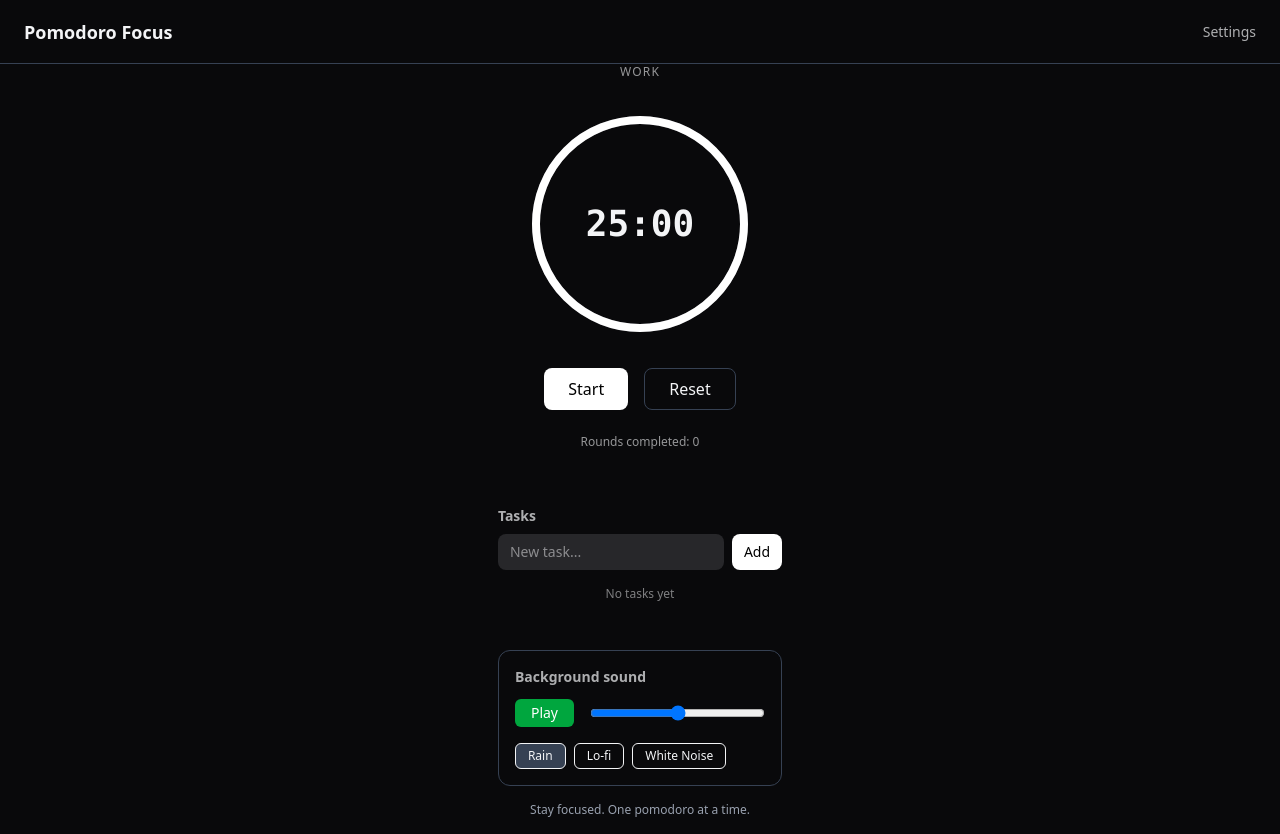
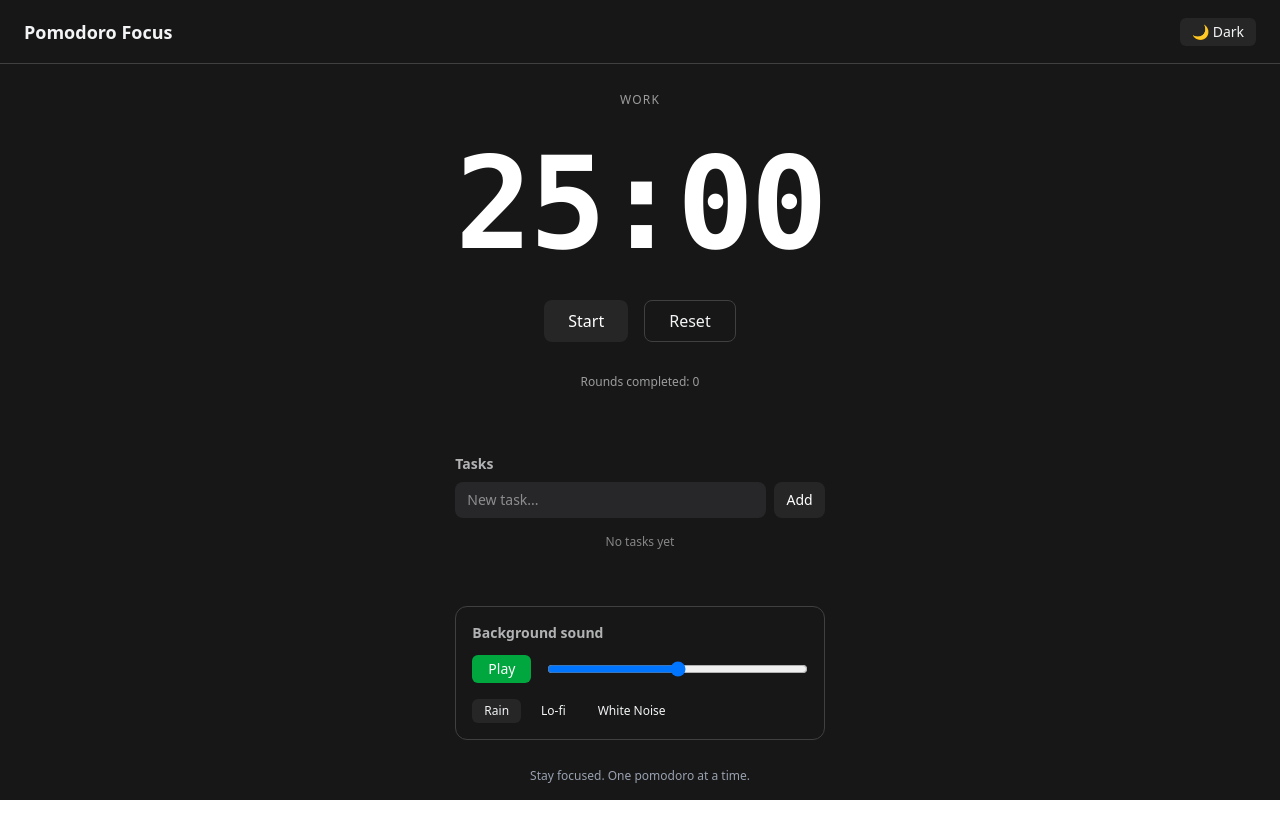
Before and after one commit to daniel-code20/pomodoro-app, a React (Vite) app: page / in a window 1280 px wide. After the commit the page ends 800 px from the top, so only its background shows below. Built offline with nearby package versions, Linux system fonts and the light colour scheme.

Commit message:
Dark Theme

```diff
--- a/index.html
+++ b/index.html
@@ -1,8 +1,12 @@
-<!doctype html>
-<html lang="en" class="dark">
+<!DOCTYPE html>
+<html lang="en">
   <head>
     <meta charset="UTF-8" />
-    <link rel="icon" type="image/svg+xml" href="/vite.svg" />
+    <link rel="icon" type="image/png+xml" href="/clock.png" />
+    <link
+      rel="stylesheet"
+      href="https://cdnjs.cloudflare.com/ajax/libs/animate.css/4.1.1/animate.min.css"
+    />
     <meta name="viewport" content="width=device-width, initial-scale=1.0" />
     <title>pomodoro-focus</title>
   </head>
--- a/src/components/layout/AppLayout.tsx
+++ b/src/components/layout/AppLayout.tsx
@@ -8,7 +8,7 @@ type Props = {
 
 const AppLayout = ({ children }: Props) => {
   return (
-    <div className="min-h-screen flex flex-col bg-gray-100 dark:bg-zinc-950 text-gray-900 dark:text-gray-100">
+    <div className="min-h-screen flex flex-col bg-gray-100 dark:bg-neutral-900 text-gray-900 dark:text-gray-100 animate__animated animate__fadeIn ">
       <Header />
 
       <main className="flex-1 flex items-center justify-center px-4">
--- a/src/components/layout/Header.tsx
+++ b/src/components/layout/Header.tsx
@@ -1,16 +1,19 @@
+import { useTheme } from "../../hooks/useTheme";
+
 const Header = () => {
+  const { theme, toggleTheme } = useTheme();
+
   return (
-    <header className="h-16 flex items-center justify-between px-6 border-b border-gray-200 dark:border-gray-700">
-      <h1 className="font-semibold text-lg">
-        Pomodoro Focus
-      </h1>
+    <header className="h-16 flex items-center justify-between px-6 border-b mb-4 border-gray-200 dark:border-neutral-700">
+      <h1 className="font-semibold text-lg">Pomodoro Focus</h1>
+      <button
+        onClick={toggleTheme}
+        className="text-sm px-3 py-1 rounded-md bg-gray-200 dark:bg-neutral-800 hover:bg-gray-300 dark:hover:bg-neutral-700 transition"
+      >
+        {theme === "dark" ? "🌙 Dark" : "☀️ Light"}
+      </button>
+    </header>
+  );
+};
 
-      {/* Placeholder para settings */}
-      <div className="text-sm opacity-70">
-        Settings
-      </div>
-    </header>
-  )
-}
-
-export default Header
+export default Header;
--- a/src/components/music/MusicPlayer.tsx
+++ b/src/components/music/MusicPlayer.tsx
@@ -13,7 +13,7 @@ const MusicPlayer = () => {
   } = useAudio()
 
   return (
-    <div className="mt-6 w-full max-w-sm rounded-xl border border-gray-200 dark:border-gray-700 p-4">
+    <div className="mt-6 w-full max-w-sm rounded-xl border border-gray-200 dark:border-neutral-700 p-4">
       <h3 className="text-sm font-semibold mb-3 opacity-70">
         Background sound
       </h3>
@@ -53,11 +53,11 @@ const MusicPlayer = () => {
           <button
             key={s.src}
             onClick={() => setSound(s)}
-            className={`px-3 py-1 rounded-md text-xs border transition
+            className={`px-3 py-1 rounded-md text-xs transition
               ${
                 sound.src === s.src
-                  ? "bg-gray-200 dark:bg-gray-700"
-                  : "hover:bg-gray-100 dark:hover:bg-gray-800"
+                  ? "bg-gray-200 dark:bg-neutral-800"
+                  : "hover:bg-gray-100 dark:hover:bg-neutral-700"
               }`}
           >
             {s.label}
--- a/src/components/tasks/TaskItem.tsx
+++ b/src/components/tasks/TaskItem.tsx
@@ -8,7 +8,7 @@ type Props = {
 
 const TaskItem = ({ task, onToggle, onDelete }: Props) => {
   return (
-    <div className="flex items-center bg-zinc-800 gap-3 p-2 rounded-lg hover:bg-gray-100 dark:hover:bg-zinc-900 transition">
+    <div className="flex items-center bg-gray-200 text-gray-500 font-medium dark:bg-zinc-800 dark:text-white gap-3 p-2 rounded-lg hover:bg-gray-300 dark:hover:bg-zinc-700 transition">
       <input
         type="checkbox"
         checked={task.completed}
@@ -26,7 +26,7 @@ const TaskItem = ({ task, onToggle, onDelete }: Props) => {
 
       <button
         onClick={onDelete}
-        className="text-xs text-zinc-300 hover:text-zinc-400"
+        className="text-xs text-zinc-600 dark:text-zinc-300 hover:text-zinc-400"
       >
         ✕
       </button>
--- a/src/components/tasks/TaskList.tsx
+++ b/src/components/tasks/TaskList.tsx
@@ -24,11 +24,11 @@ const TaskList = () => {
           value={title}
           onChange={(e) => setTitle(e.target.value)}
           placeholder="New task..."
-          className="flex-1 px-3 py-2 text-sm rounded-lg bg-gray-100 dark:bg-zinc-800 outline-none"
+          className="flex-1 px-3 py-2 text-sm rounded-lg bg-gray-200 dark:bg-zinc-800 outline-none"
         />
         <button
           onClick={handleAdd}
-          className="px-3 py-2 rounded-lg bg-white text-black text-sm hover:bg-zinc-200 transition"
+          className="px-3 py-2 rounded-lg bg-neutral-800 text-white hover:bg-neutral-700 dark:bg-neutral-800 dark:text-white text-sm dark:hover:bg-neutral-700 transition"
         >
           Add
         </button>
--- a/src/components/timer/ProgressRing.tsx
+++ /dev/null
@@ -1,53 +0,0 @@
-type Props = {
-  radius: number
-  stroke: number
-  progress: number // 0 - 100
-  color: string
-}
-
-const ProgressRing = ({
-  radius,
-  stroke,
-  progress,
-  color,
-}: Props) => {
-  const normalizedRadius = radius - stroke * 2
-  const circumference = normalizedRadius * 2 * Math.PI
-  const strokeDashoffset =
-    circumference - (progress / 100) * circumference
-
-  return (
-    <svg height={radius * 2} width={radius * 2}>
-      {/* background */}
-      <circle
-        stroke="currentColor"
-        className="text-gray-300 dark:text-zinc-700"
-        fill="transparent"
-        strokeWidth={stroke}
-        r={normalizedRadius}
-        cx={radius}
-        cy={radius}
-      />
-
-      {/* progress */}
-      <circle
-        stroke={color}
-        fill="transparent"
-        strokeWidth={stroke}
-        strokeDasharray={circumference}
-        strokeDashoffset={strokeDashoffset}
-        strokeLinecap="round"
-        r={normalizedRadius}
-        cx={radius}
-        cy={radius}
-        style={{
-          transition: "stroke-dashoffset 1s linear",
-          transform: "rotate(-90deg)",
-          transformOrigin: "50% 50%",
-        }}
-      />
-    </svg>
-  )
-}
-
-export default ProgressRing
--- a/src/components/timer/Timer.tsx
+++ b/src/components/timer/Timer.tsx
@@ -1,73 +1,50 @@
-import { useTimer } from "../../hooks/useTimer";
-import ProgressRing from "./ProgressRing";
-import TaskList from "../tasks/TaskList";
+import { useTimer } from "../../hooks/useTimer"
+import TaskList from "../tasks/TaskList"
 import MusicPlayer from "../music/MusicPlayer"
-import {
-  WORK_TIME,
-  SHORT_BREAK_TIME,
-  LONG_BREAK_TIME,
-} from "../../utils/constants";
 
 const formatTime = (seconds: number) => {
-  const m = Math.floor(seconds / 60);
-  const s = seconds % 60;
-  return `${m.toString().padStart(2, "0")}:${s.toString().padStart(2, "0")}`;
-};
+  const m = Math.floor(seconds / 60)
+  const s = seconds % 60
+  return `${m.toString().padStart(2, "0")}:${s
+    .toString()
+    .padStart(2, "0")}`
+}
 
-const getTotalTime = (mode: string) => {
-  if (mode === "work") return WORK_TIME;
-  if (mode === "short-break") return SHORT_BREAK_TIME;
-  return LONG_BREAK_TIME;
-};
-
-const getModeColor = (mode: string) => {
-  if (mode === "work") return "#FFFF"; // green
-  if (mode === "short-break") return "#0ea5e9"; // blue
-  return "#8b5cf6"; // purple
-};
+const getModeLabel = (mode: string) => {
+  if (mode === "work") return "Work"
+  if (mode === "short-break") return "Short break"
+  return "Long break"
+}
 
 const Timer = () => {
   const { secondsLeft, isRunning, mode, rounds, start, pause, reset } =
-    useTimer();
-
-  const totalTime = getTotalTime(mode);
-  const progress = (secondsLeft / totalTime) * 100;
+    useTimer()
 
   return (
-    <div className="flex flex-col items-center gap-6">
+    <div className="flex flex-col items-center gap-8">
+      {/* Mode */}
       <span className="text-xs uppercase tracking-widest opacity-60">
-        {mode.replace("-", " ")}
+        {getModeLabel(mode)}
       </span>
 
-      {/* Ring */}
-      <div className="relative">
-        <ProgressRing
-          radius={120}
-          stroke={8}
-          progress={progress}
-          color={getModeColor(mode)}
-        />
-
-        <div className="absolute inset-0 flex items-center justify-center">
-          <span className="text-4xl font-mono font-semibold">
-            {formatTime(secondsLeft)}
-          </span>
-        </div>
-      </div>
+      {/* Time */}
+      <span className="text-7xl md:text-9xl text-neutral-800 dark:text-white font-mono font-semibold tracking-tight">
+        {formatTime(secondsLeft)}
+      </span>
 
       {/* Controls */}
       <div className="flex gap-4">
         {!isRunning ? (
           <button
             onClick={start}
-            className="px-6 py-2 rounded-lg bg-white text-black hover:bg-zinc-200 transition"
+            className="px-6 py-2 rounded-lg bg-neutral-800 text-white hover:bg-neutral-700 dark:bg-neutral-800 dark:hover:bg-neutral-700 transition"
           >
             Start
           </button>
         ) : (
           <button
             onClick={pause}
-            className="px-6 py-2 rounded-lg bg-white text-black hover:bg-zinc-200 transition"
+            className="px-6 py-2 rounded-lg bg-neutral-800 text-white hover:bg-neutral-700 dark:bg-neutral-800 dark:hover:bg-neutral-700 transition"
           >
             Pause
           </button>
@@ -75,17 +52,21 @@ const Timer = () => {
 
         <button
           onClick={reset}
-          className="px-6 py-2 rounded-lg border border-gray-300 dark:border-gray-700 hover:bg-gray-200 dark:hover:bg-zinc-900 transition"
+          className="px-6 py-2 rounded-lg border border-gray-300 dark:border-neutral-700 hover:bg-gray-200 dark:hover:bg-neutral-800 transition"
         >
           Reset
         </button>
       </div>
 
-      <div className="text-xs opacity-60">Rounds completed: {rounds}</div>
+      {/* Rounds */}
+      <div className="text-xs opacity-60">
+        Rounds completed: {rounds}
+      </div>
+
       <TaskList />
       <MusicPlayer />
     </div>
-  );
-};
+  )
+}
 
-export default Timer;
+export default Timer
--- a/src/hooks/useLocalStorage.ts
+++ b/src/hooks/useLocalStorage.ts
@@ -1,14 +1,27 @@
-import { useEffect, useState } from "react"
+import { useState } from "react"
 
 export function useLocalStorage<T>(key: string, initialValue: T) {
-  const [value, setValue] = useState<T>(() => {
-    const stored = localStorage.getItem(key)
-    return stored ? JSON.parse(stored) : initialValue
+  const [storedValue, setStoredValue] = useState<T>(() => {
+    try {
+      const item = localStorage.getItem(key)
+      return item ? (JSON.parse(item) as T) : initialValue
+    // eslint-disable-next-line @typescript-eslint/no-unused-vars
+    } catch (error) {
+      return initialValue
+    }
   })
 
-  useEffect(() => {
-    localStorage.setItem(key, JSON.stringify(value))
-  }, [key, value])
+  const setValue = (value: T | ((val: T) => T)) => {
+    try {
+      const valueToStore =
+        value instanceof Function ? value(storedValue) : value
 
-  return [value, setValue] as const
+      setStoredValue(valueToStore)
+      localStorage.setItem(key, JSON.stringify(valueToStore))
+    } catch (error) {
+      console.error("Error saving to localStorage", error)
+    }
+  }
+
+  return [storedValue, setValue] as const
 }
--- /dev/null
+++ b/src/hooks/useTheme.ts
@@ -0,0 +1,27 @@
+import { useEffect } from "react"
+import { useLocalStorage } from "./useLocalStorage"
+
+type Theme = "light" | "dark"
+
+export const useTheme = () => {
+  const [theme, setTheme] = useLocalStorage<Theme>("theme", "dark")
+
+  useEffect(() => {
+    const root = document.documentElement
+
+    if (theme === "dark") {
+      root.classList.add("dark")
+    } else {
+      root.classList.remove("dark")
+    }
+  }, [theme])
+
+  const toggleTheme = () => {
+    setTheme((prev) => (prev === "dark" ? "light" : "dark"))
+  }
+
+  return {
+    theme,
+    toggleTheme,
+  }
+}
```
Also changed, not shown: public/clock.png (added).
